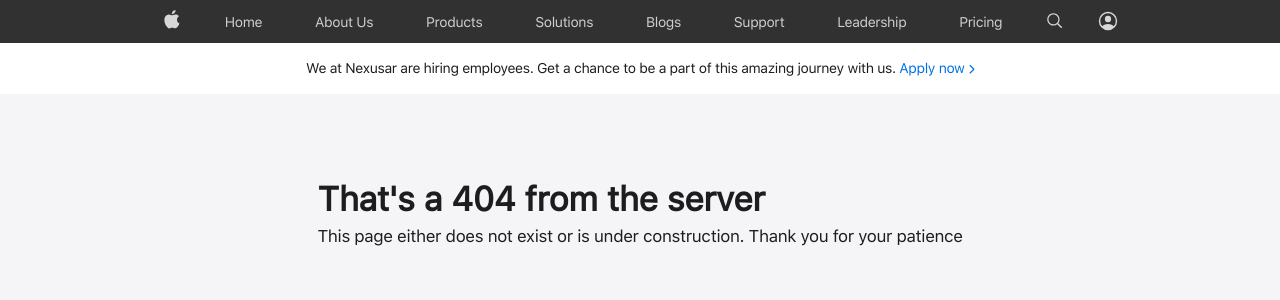
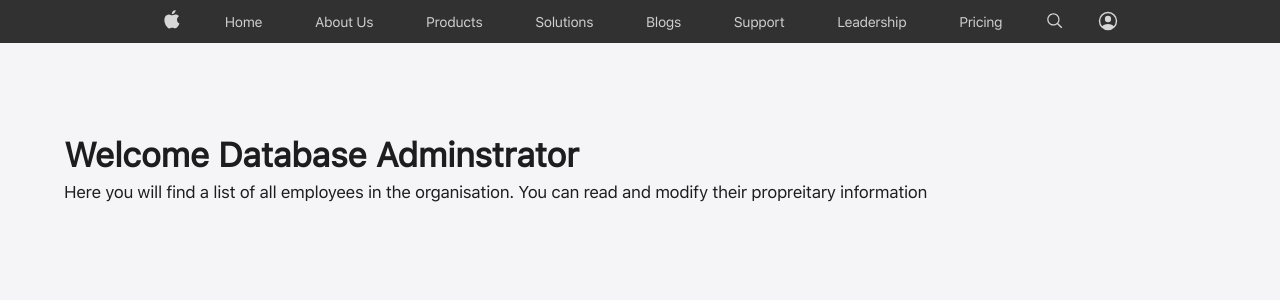
Before and after one commit to nexusar/nexusar-website, a React (Create React App) app: page /admin in a window 1280 px wide. Shown: the top 300 px of the page. Built offline with nearby package versions, Linux system fonts and the light colour scheme.

Commit message:
Push an update

```diff
--- a/public/index.html
+++ b/public/index.html
@@ -5,7 +5,10 @@
     <link rel="icon" href="%PUBLIC_URL%/favicon.ico" />
     <meta name="viewport" content="width=device-width, initial-scale=1" />
     <meta name="theme-color" content="#000000" />
-    <meta name="description" content="Web site created using create-react-app" />
+    <meta
+      name="description"
+      content="NexuSAR website - NexuSAR is a company that uses satellite imaging to predict the life-time of buildings or structures, dams, mines, etc. precisely"
+    />
     <link rel="apple-touch-icon" href="%PUBLIC_URL%/logo192.png" />
     <!--
       manifest.json provides metadata used when your web app is installed on a
@@ -23,7 +26,10 @@
     -->
     <!-- For using Font Awesome Icons -->
     <script src="https://kit.fontawesome.com/06c2a98312.js" crossorigin="anonymous"></script>
-    <!-- Using Medium Blogs -->
+    <!-- Using Google Fonts -->
+    <link rel="preconnect" href="https://fonts.googleapis.com" />
+    <link rel="preconnect" href="https://fonts.gstatic.com" crossorigin />
+    <link href="https://fonts.googleapis.com/css2?family=Cinzel&display=swap" rel="stylesheet" />
     <div id="medium-widget"></div>
     <title>Nexusar - Secure the future with precision</title>
   </head>
--- a/src/components/Dashboard/DashboardNav/DashboardNavItem.module.css
+++ b/src/components/Dashboard/DashboardNav/DashboardNavItem.module.css
@@ -4,14 +4,11 @@
 }
 
 .icon {
-  font-size: 32px;
+  font-size: 24px;
 }
 
 @media screen and (max-width: 767px) {
   .item {
     padding: 0 36px !important;
   }
-  .icon {
-    font-size: 24px;
-  }
 }
--- /dev/null
+++ b/src/pages/Admin/Admin.js
@@ -0,0 +1,20 @@
+import { Fragment } from 'react';
+import { Container } from '@mui/material';
+import { Box } from '@mui/system';
+
+const Admin = () => {
+  return (
+    <Fragment>
+      <Box sx={{ height: 50 }} />
+      <Container sx={{ py: 10 }}>
+        <h1>Welcome Database Adminstrator</h1>
+        <p>
+          Here you will find a list of all employees in the organisation. You can read and modify their propreitary
+          information
+        </p>
+      </Container>
+    </Fragment>
+  );
+};
+
+export default Admin;
--- a/src/pages/Blogs.js
+++ b/src/pages/Blogs.js
@@ -14,7 +14,7 @@ const Blogs = () => {
   useEffect(() => {
     const parser = new Parser();
     (async () => {
-      let feed = await parser.parseURL('https://secret-eyrie-32984.herokuapp.com/medium.com/feed/@absatyaprakash01/');
+      let feed = await parser.parseURL('https://rocky-retreat-29330.herokuapp.com/medium.com/feed/@absatyaprakash01/');
       setMediumFeedJSON(feed.items);
     })();
   }, []);
--- a/src/pages/Intro/Intro.js
+++ b/src/pages/Intro/Intro.js
@@ -4,7 +4,8 @@ import { Grid, Container, IconButton } from '@mui/material';
 import SineWave from '../../components/ui/sine-wave/SineWave';
 import ArrowDownwardRoundedIcon from '@mui/icons-material/ArrowDownwardRounded';
 import { useHistory } from 'react-router-dom';
-import backgroundVideo from '../../assets/videos/background-video.mp4';
+
+const backgroundVideo = 'https://drive.google.com/uc?export=download&id=1JRS7aLYXHeZ54JPXFsc3KxqQ4gTAPl9N';
 
 const Intro = () => {
   const history = useHistory();
@@ -27,7 +28,7 @@ const Intro = () => {
           <div className={`${classes.fadeIn} centered`}>
             <p className={classes.descLine}>{`Secure the future with precision`.toUpperCase()}</p>
 
-            <Container sx={{ pt: 4 }}>
+            <Container sx={{ py: 4 }}>
               <Grid container>
                 <Grid item md={2} />
                 <Grid item xs={12} md={8}>
@@ -41,10 +42,12 @@ const Intro = () => {
             </Container>
 
             <SineWave />
+
             <p>Discover more</p>
             <IconButton onClick={clickHandler} className={classes.downwardIcon}>
               <ArrowDownwardRoundedIcon style={{ fontSize: '3em', color: 'white' }} />
             </IconButton>
+
           </div>
         </Container>
       </div>
--- a/src/pages/Intro/Intro.module.css
+++ b/src/pages/Intro/Intro.module.css
@@ -33,7 +33,8 @@
 .bigHeader {
   font-size: 12rem;
   position: relative;
-  font-family: 'SF Pro Display Heavy';
+  font-family: 'Cinzel';
+  font-weight: bold;
   animation: moveUp 1s normal forwards ease-in-out;
 }
 
--- a/src/routes/routes.js
+++ b/src/routes/routes.js
@@ -13,6 +13,7 @@ import Leader from '../pages/Leadership/Leader';
 import Login from '../pages/Login/Login';
 import Dashboard from '../pages/Login/Dashboard';
 import Loading from '../pages/Loading';
+import Admin from '../pages/Admin/Admin';
 
 const Routes = () => {
   const location = useLocation();
@@ -69,6 +70,10 @@ const Routes = () => {
           <Dashboard />
         </Route>
 
+        <Route path="/admin">
+          <Admin />
+        </Route>
+
         <Route path="*" exact>
           <NotFound />
         </Route>
```
Also changed, not shown: src/components/Admin/AdminEntry.js (added), src/components/Admin/AdminPage.js (added), 1 other file (tests, documents, lock files or other folders).
